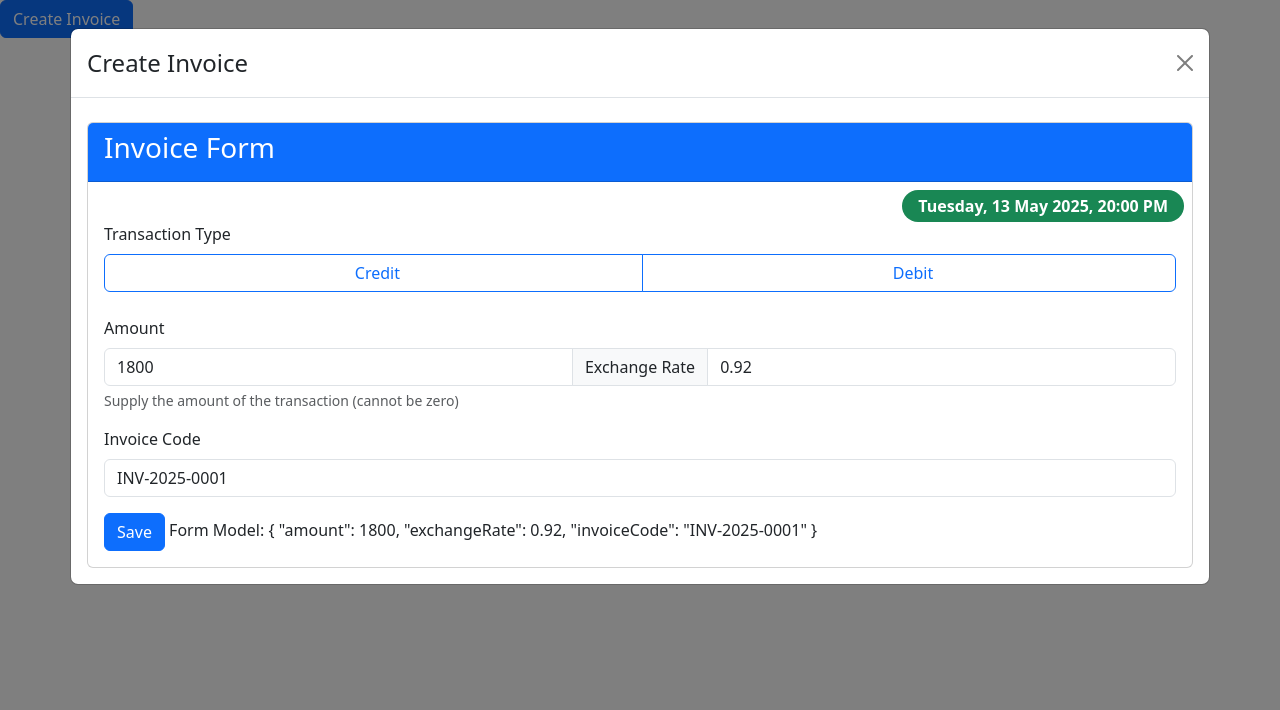
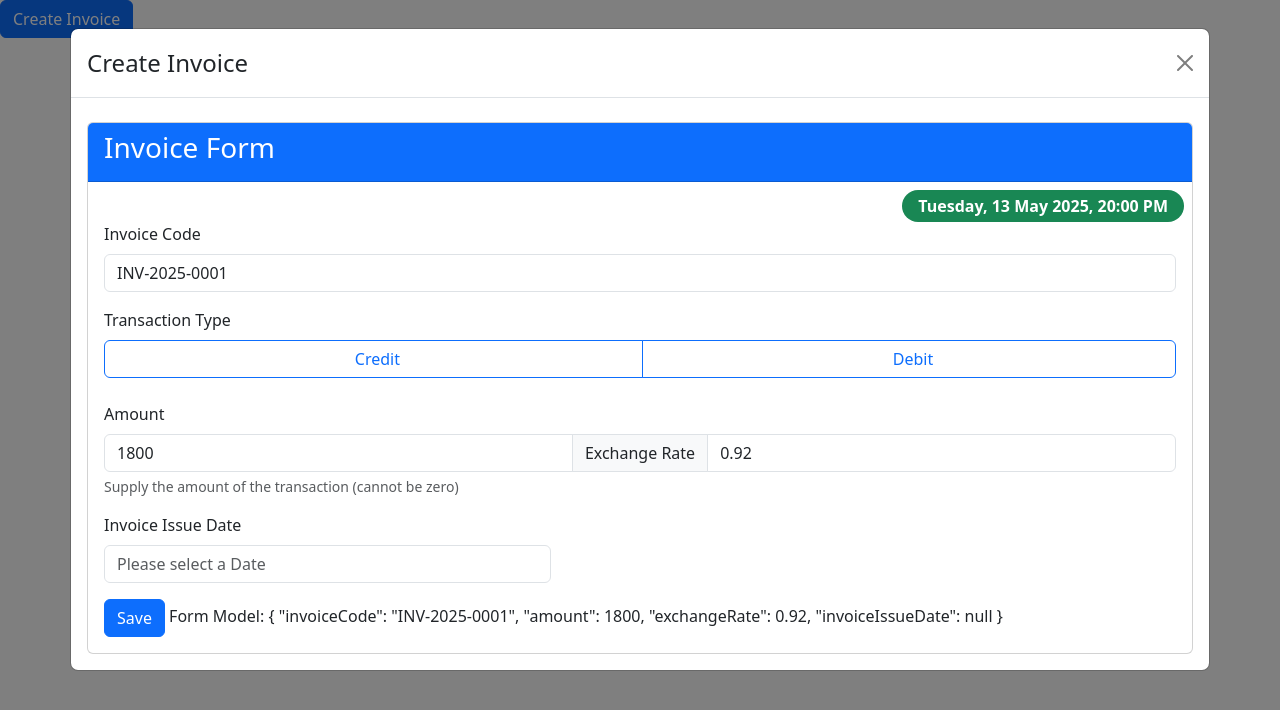
Before and after one commit to ioanlevakis/AngularApp, an Angular app: page / in a window 1280 px wide. Both pictures are taken after a click on the button "Create Invoice". Shown: the top 710 px of the page. Built offline with nearby package versions, Linux system fonts and the light colour scheme.

Commit message:
add invoice datepicker

```diff
--- a/angular.json
+++ b/angular.json
@@ -29,6 +29,7 @@
             ],
             "styles": [
               "node_modules/bootstrap/dist/css/bootstrap.min.css",
+              "node_modules/ngx-bootstrap/datepicker/bs-datepicker.css",
               "src/styles.css"
             ],
             "scripts": []
@@ -88,6 +89,7 @@
             ],
             "styles": [
               "node_modules/bootstrap/dist/css/bootstrap.min.css",
+              "node_modules/ngx-bootstrap/datepicker/bs-datepicker.css",
               "src/styles.css"
             ],
             "scripts": []
--- a/src/app/invoice/create-invoice/create-invoice.component.html
+++ b/src/app/invoice/create-invoice/create-invoice.component.html
@@ -25,6 +25,13 @@
                                     class="badge bg-success rounded-pill position-absolute top-0 end-0 mt-2 me-2 px-3 py-2 fs-6">
                                     {{invoice.dateInserted | date:'cccc, dd LLLL YYYY, HH:mm a' }}
                                 </span>
+                            </div>
+
+                            <div class="mb-3">
+                                <label for="invoiceCode" class="form-label">Invoice Code</label>
+                                <input type="text" [(ngModel)]="invoice.code" class="form-control" id="invoiceCode"
+                                    name="invoiceCode" required #invoiceCodeControl="ngModel" />
+                                <div class="invalid-feedback">Please provide a valid Invoice Code</div>
                             </div>
 
                             <div class="mb-4">
@@ -98,13 +105,13 @@
                                 </div>
                             </div>
 
+                            <div class="mb-3 col-md-5">
+                                <label for="invoiceIssueDate" class="form-label">Invoice Issue Date</label>
+                                <input type="text" bsDatepicker [(ngModel)]="invoice.issueDate"
+                                    [bsConfig]="datepickerConfig" class="form-control" id="invoiceIssueDate"
+                                    placeholder="Please select a Date" name="invoiceIssueDate" placement="right" />
+                            </div>
 
-                            <div class="mb-3">
-                                <label for="invoiceCode" class="form-label">Invoice Code</label>
-                                <input type="text" [(ngModel)]="invoice.code" class="form-control" id="invoiceCode"
-                                    name="invoiceCode" required #invoiceCodeControl="ngModel" />
-                                <div class="invalid-feedback">Please provide a valid Invoice Code</div>
-                            </div>
                             <button type="submit" class="btn btn-primary" [disabled]="invoiceForm.invalid">
                                 Save
                             </button>
--- a/src/app/invoice/create-invoice/create-invoice.component.ts
+++ b/src/app/invoice/create-invoice/create-invoice.component.ts
@@ -1,21 +1,35 @@
 import { ChangeDetectorRef, Component, ViewChild } from '@angular/core';
-import { BsModalService, ModalDirective } from 'ngx-bootstrap/modal';
+import { BsModalService, ModalDirective, } from 'ngx-bootstrap/modal';
+import { BsDatepickerModule, BsDatepickerConfig } from 'ngx-bootstrap/datepicker';
 import { FormsModule, NgForm, NgModel, } from '@angular/forms';
 import { ModalModule } from 'ngx-bootstrap/modal';
 import { Invoice } from '../../models/invoice.model';
 import { Transaction } from '../../models/transaction.model';
 import { Account } from '../../models/account.model';
 import { DatePipe, JsonPipe } from '@angular/common';
+import { provideAnimations } from '@angular/platform-browser/animations';
 
 
 @Component({
   selector: 'app-create-invoice',
-  providers: [BsModalService],
-  imports: [FormsModule, ModalModule, DatePipe, JsonPipe],
+  standalone: true,
+  providers: [BsModalService, provideAnimations()],
+  imports: [FormsModule, ModalModule, DatePipe, JsonPipe, BsDatepickerModule],
   templateUrl: './create-invoice.component.html',
-  styleUrl: './create-invoice.component.css'
+  styleUrl: './create-invoice.component.css',
 })
 export class CreateInvoiceComponent {
+
+  datepickerConfig = {
+    dateInputFormat: 'DD/MM/YYYY',
+    containerClass: 'theme-dark-blue',
+    isAnimated: false,
+    showWeekNumbers: true,
+    showTodayButton: true,
+    initCurrentTime: true,
+    showTimepicker: false,
+  };
+
   selectType(transactionType: string) {
     if (transactionType === "Credit") {
       this.isCredit = true;
@@ -158,7 +172,7 @@ export class CreateInvoiceComponent {
     dueDate: new Date("2025-05-31"),
     exchangeRate: 0.92,
     id: "900",
-    issueDate: new Date(),
+    issueDate: null,
     items: [
       {
         amount: 1200,
--- a/src/app/models/invoice.model.ts
+++ b/src/app/models/invoice.model.ts
@@ -11,7 +11,7 @@ export interface IInvoice {
     dueDate: Date;
     exchangeRate: number;
     id: string;
-    issueDate: Date;
+    issueDate: Date | null;
     items: InvoiceItem[];
     remarks?: string;
     status: string;
@@ -42,7 +42,7 @@ export class Invoice implements IInvoice {
         public dueDate: Date,
         public exchangeRate: number,
         public id: string,
-        public issueDate: Date,
+        public issueDate: Date | null,
         public items: InvoiceItem[],
         public status: string,
         public totalAmount: number,
```
